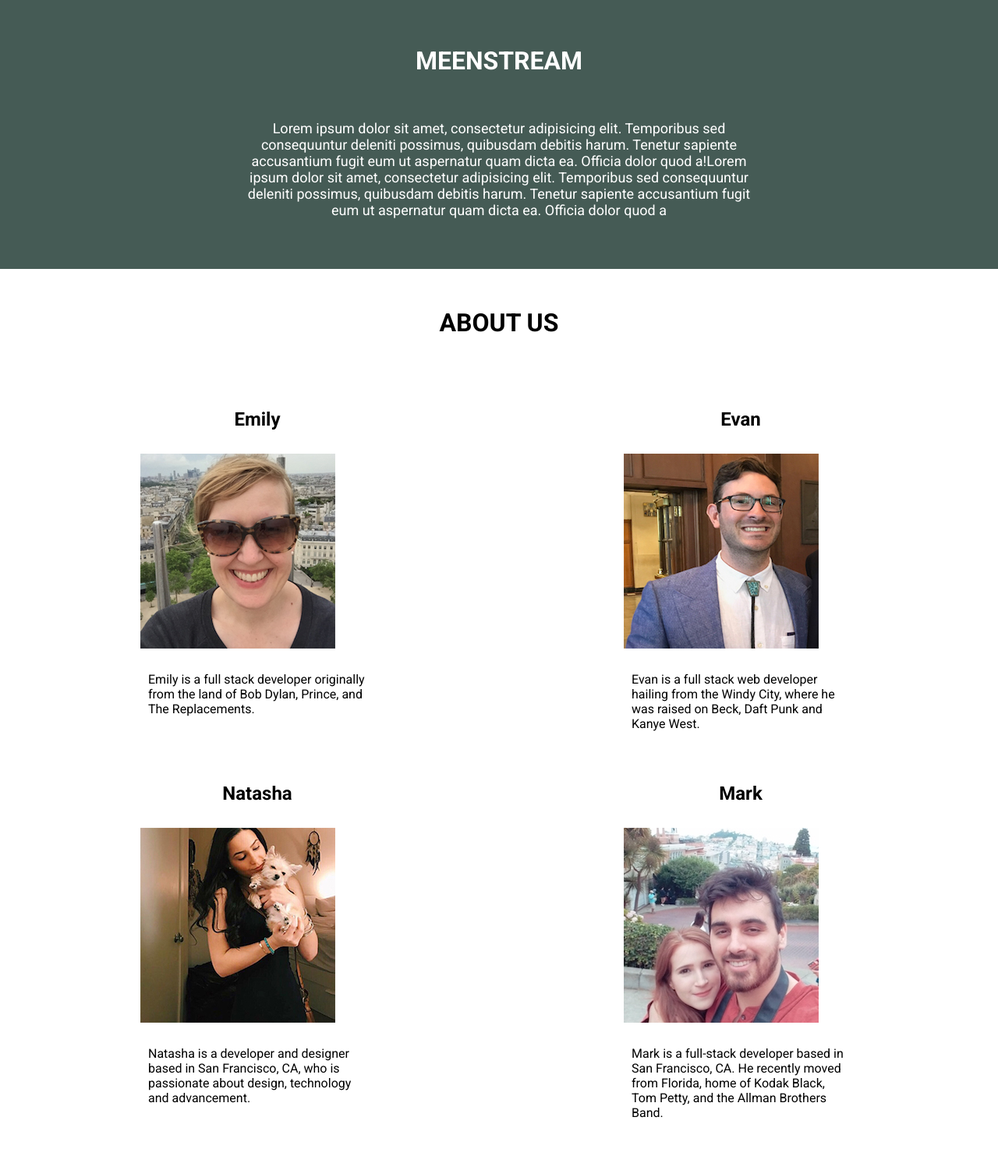
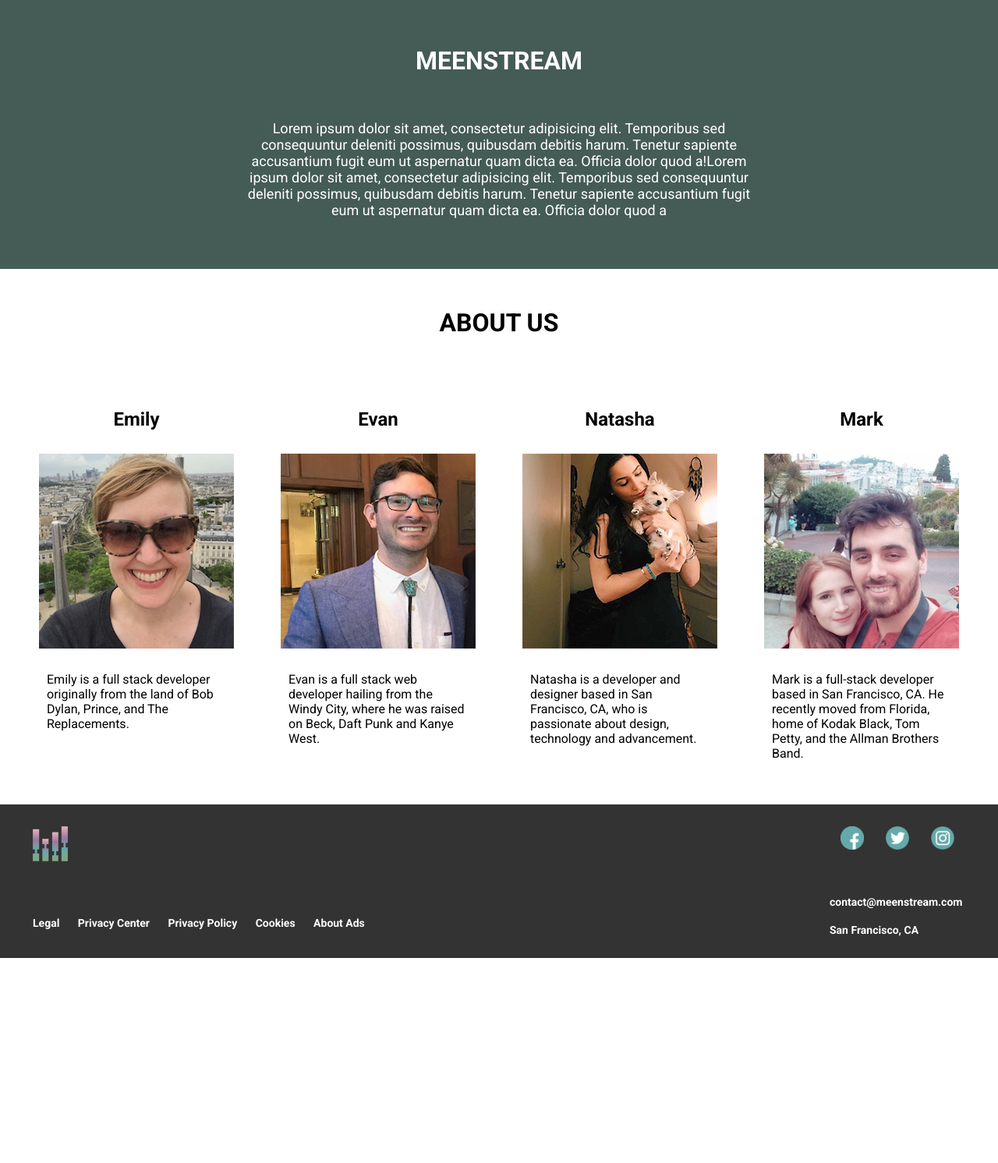
Before and after one commit to EvanReinstein/meenstream, a Django app: template templates/pages/about.html in a window 1280 px wide. Shown: the part 512-2004 px from the top of the page at 78% size. After the commit the page ends 1741 px from the top, so only its background shows below. Run offline with Django 3.2, Linux system fonts and the light colour scheme; the template is opened without the code that fills it, so the values that code supplies are empty; some libraries are stand-ins or nearby versions.

Commit message:
finishes About Page responsiveness

```diff
--- a/music_app/static/css/pages.css
+++ b/music_app/static/css/pages.css
@@ -72,19 +72,25 @@
     padding: 20px;
 }
 
-.dev-wrapper {
-    display: flex;
-    flex-direction: row;
-    justify-content: space-around;
+.dev-container {
+  display: flex;
+  flex-direction: column;
 }
-
 
 .developers {
     background-color: #FFFFFF;
     color: #000000;
     display: flex;
-    flex-direction: column;
+    flex-direction: row;
+    justify-content: space-around;
     padding: 20px;
+    flex-wrap: wrap;
+}
+
+.dev-wrapper {
+    display: flex;
+    flex-direction: row;
+    justify-content: space-around;
 }
 
 .developer-header {
@@ -99,7 +105,7 @@
 
 .about-description {
     padding: 10px;
-    width: 300px;
+    width: 250px;
     padding-bottom: 20px;
 }
 
--- a/templates/pages/about.html
+++ b/templates/pages/about.html
@@ -25,34 +25,29 @@
   <h1 class="about-us">About Us</h1>
   <div class="developers">
 
-    <div class="dev-wrapper">
+    <!-- <div class="dev-wrapper"> -->
 
       <div class="developer">
-        <div>
           <h2 class="developer-header">Emily</h2>
           <image class="photo emily" src="/static/images/emily.jpg" alt="Emily">
             <p class="about-description">Emily is a full stack developer originally from the land of Bob Dylan, Prince,
               and The
               Replacements.
             </p>
-        </div>
       </div>
 
-      <div class="developer">
-        <div>
+      <div class="developer ">
           <h2 class="developer-header">Evan</h2>
           <image class="photo evan" src="/static/images/evan.jpg" alt="Evan"></a>
             <p class="about-description">Evan is a full stack web developer hailing from the Windy City, where he was
               raised on Beck, Daft Punk and Kanye West.
             </p>
-        </div>
       </div>
 
-    </div>
-    <div class="dev-wrapper">
+    <!-- </div> -->
+    <!-- <div class="dev-wrapper"> -->
 
       <div class="developer">
-        <div>
           <h2 class="developer-header">Natasha</h2>
           <image class="photo natasha" src="/static/images/nash.jpg" alt="Natasha Quijano">
             <p class="about-description">Natasha is a developer and designer based in San Francisco, CA, who is
@@ -61,20 +56,17 @@
               technology
               and advancement.
             </p>
-        </div>
       </div>
 
       <div class="developer">
-        <div>
           <h2 class="developer-header">Mark</h2>
           <image class="photo mark" src="/static/images/mark.jpg" alt="Mark">
             <p class="about-description">Mark is a full-stack developer based in San Francisco, CA. He recently moved from Florida, home of
               Kodak Black, Tom Petty, and the Allman Brothers Band.
             </p>
-        </div>
       </div>
 
-    </div>
+    <!-- </div> -->
   </div>
 </div>
 {% endblock %}
```
